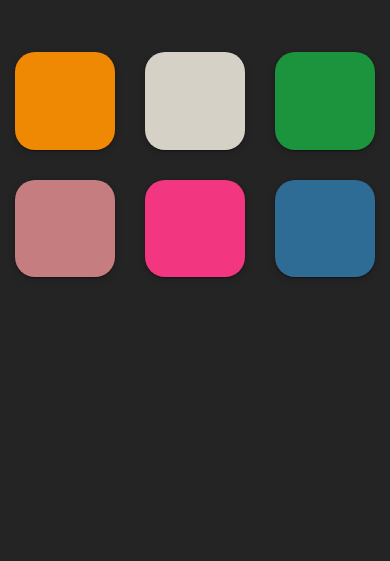
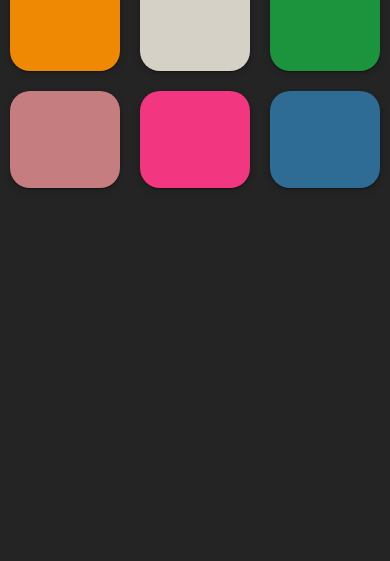
Before and after one commit to mamunur105/rgb-guessing-game, a website: page index.html in a window 390 px wide. Shown: the part 283-844 px from the top of the page. Drawn offline with Linux system fonts and the light colour scheme.

Commit message:
Responsive fixes

```diff
--- a/src/scss/abstracts/_variables.scss
+++ b/src/scss/abstracts/_variables.scss
@@ -50,7 +50,7 @@ $cx-transition: all 0.7s cubic-bezier(0.2, 1, 0.22, 1) !default;
 $cx-lg-screen: 1200px !default;
 $cx-md-screen: 992px !default;
 $cx-sm-screen: 768px !default;
-$cx-vsm-screen: 576px !default;
+$cx-vsm-screen: 479px !default;
 
 $cx-breakpoints: (
 	"wide": $cx-lg-screen,
--- a/src/scss/components/_cp-square.scss
+++ b/src/scss/components/_cp-square.scss
@@ -32,4 +32,9 @@
 				0px 3px 4px 4px rgba(0, 0, 0, 0.06);
 		}
 	}
+
+	@include media-only(small-mobile, max) {
+		width: calc(33.33% - 20px);
+		margin: 10px;
+	}
 }
--- a/src/scss/layouts/keys/_lo-header.scss
+++ b/src/scss/layouts/keys/_lo-header.scss
@@ -15,10 +15,22 @@ h1 {
 	margin: 0;
 	text-shadow: 0 1px 3px rgba(0, 0, 0, 0.3);
 
+	@include respond-to(mobile) {
+		font-size: 26px;
+	}
+
 	span {
 		font-size: 50px;
 		display: block;
 		padding: 10px 0;
+
+		@include respond-to(mobile) {
+			font-size: 40px;
+		}
+
+		@include media-only(small-mobile, max) {
+			font-size: 34px;
+		}
 	}
 }
 
@@ -26,6 +38,20 @@ h1 {
 	@extend %bgc-white;
 	display: flex;
 	justify-content: center;
+
+	@include respond-to(mobile) {
+		font-size: 14px;
+	}
+
+	button {
+		@include media-only(small-mobile, max) {
+			font-size: 12px;
+		}
+
+		@include media-only(small-mobile, max) {
+			padding: 0 10px;
+		}
+	}
 
 	.mode-wrapper {
 		display: flex;
@@ -44,6 +70,15 @@ h1 {
 		font-weight: 600;
 		text-transform: capitalize;
 		@extend %color-primary;
+
+		@include respond-to(mobile) {
+			font-size: 14px;
+		}
+
+		@include media-only(small-mobile, max) {
+			font-size: 13px;
+			width: 22%;
+		}
 	}
 }
 
```
Also changed, not shown: assets/css/app.css, assets/css/app.min.css.
